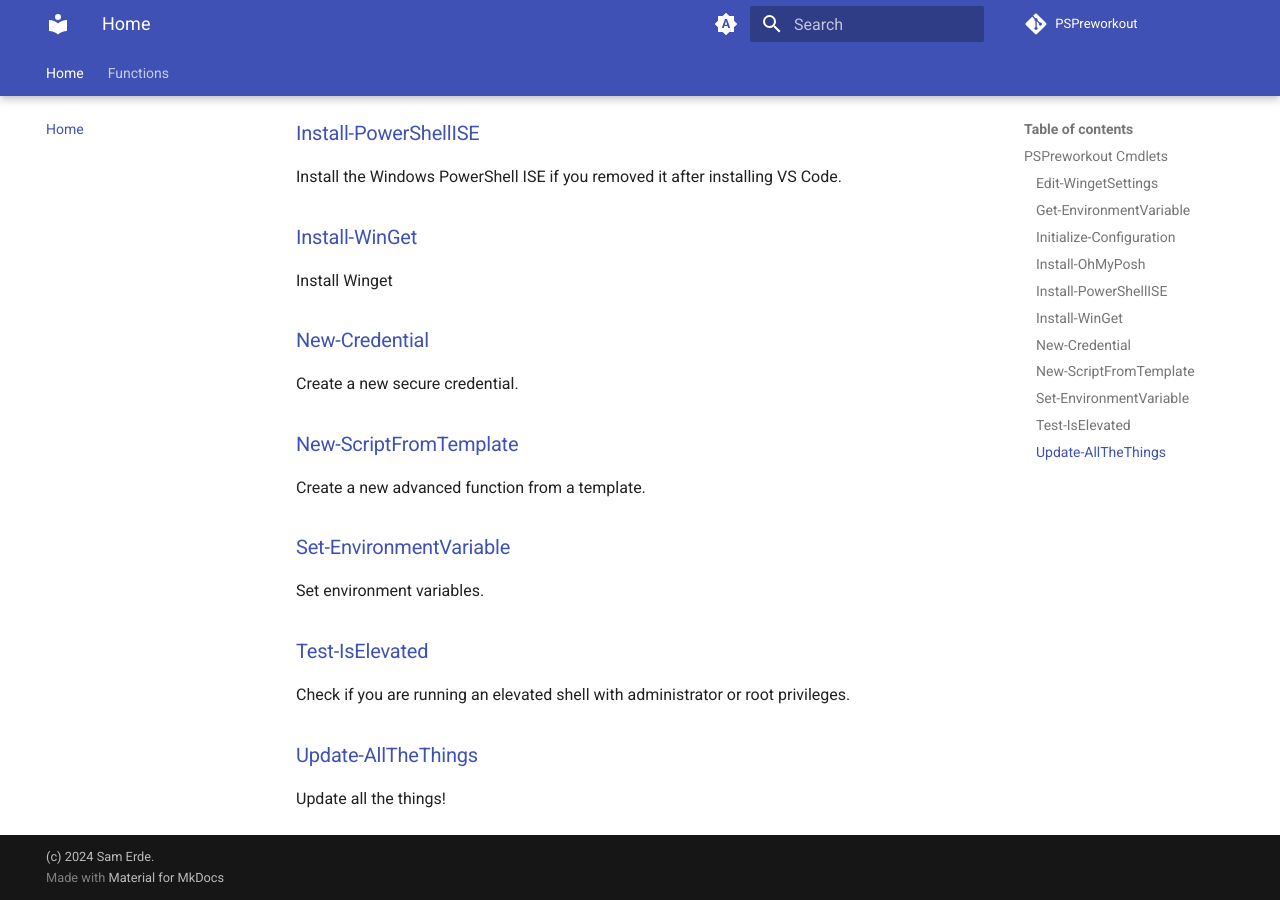
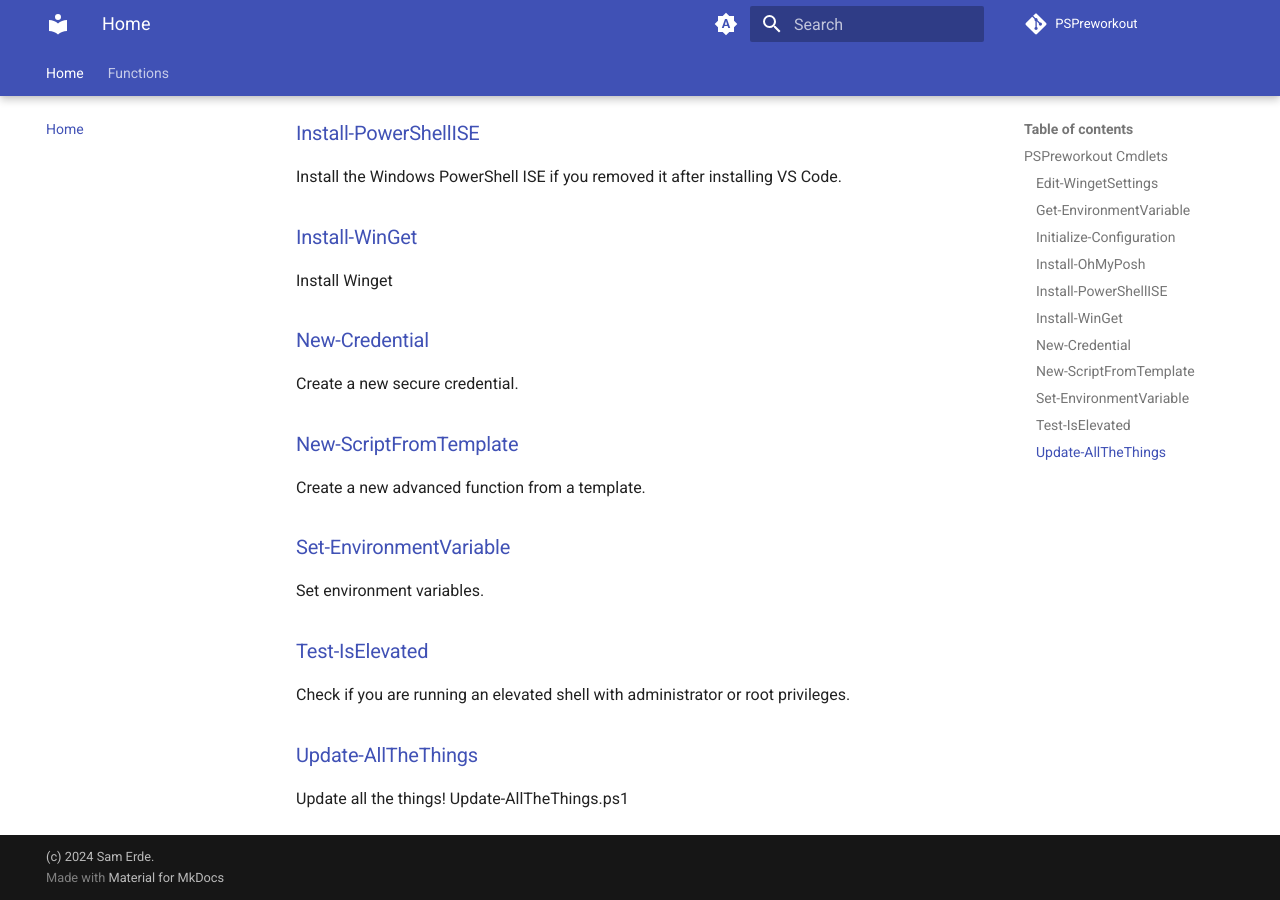
Before and after one commit to SamErde/PSPreworkout, an MkDocs documentation site: the page built from docs/index.md, in a window 1280 px wide and 900 px high, scrolled down 1193 px. Built offline with MkDocs 1.6.1 and Material for MkDocs 9.7.7, drawn with Linux system fonts in a browser that asks for light colours; comment, search, counter and statistics services are not loaded.

```diff
--- a/docs/index.md
+++ b/docs/index.md
@@ -23,7 +23,6 @@ A special mix of tools (and experiments) to help jump start your PowerShell sess
 &nbsp;
 
 ## PSPreworkout Cmdlets
-
 ### [Edit-WingetSettings](Edit-WingetSettings.md)
 Edit the WinGet settings file.
 
@@ -55,4 +54,4 @@ Set environment variables.
 Check if you are running an elevated shell with administrator or root privileges.
 
 ### [Update-AllTheThings](Update-AllTheThings.md)
-Update all the things!
+Update all the things! Update-AllTheThings.ps1
```
Also changed, not shown: README.md (+1 -1 lines).
